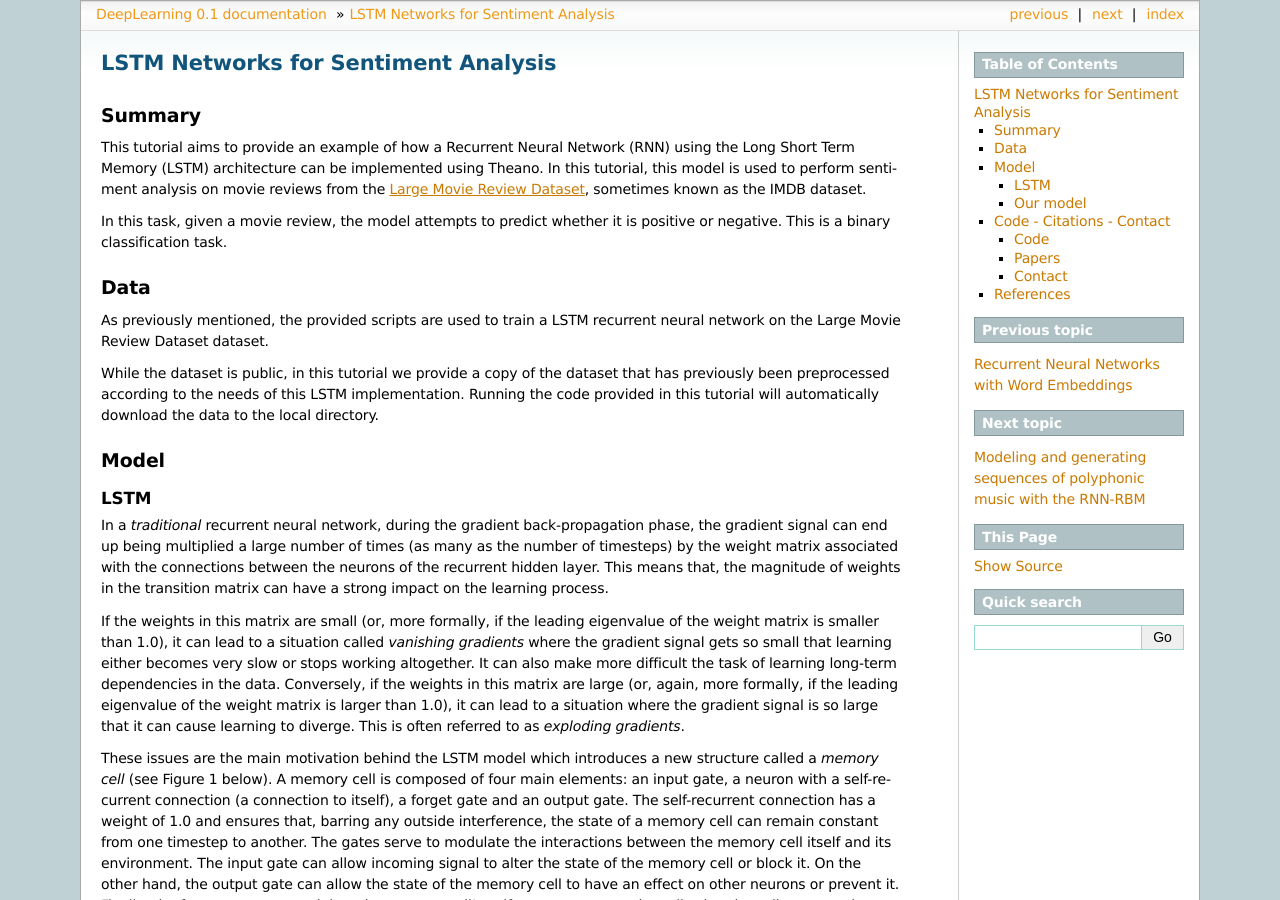
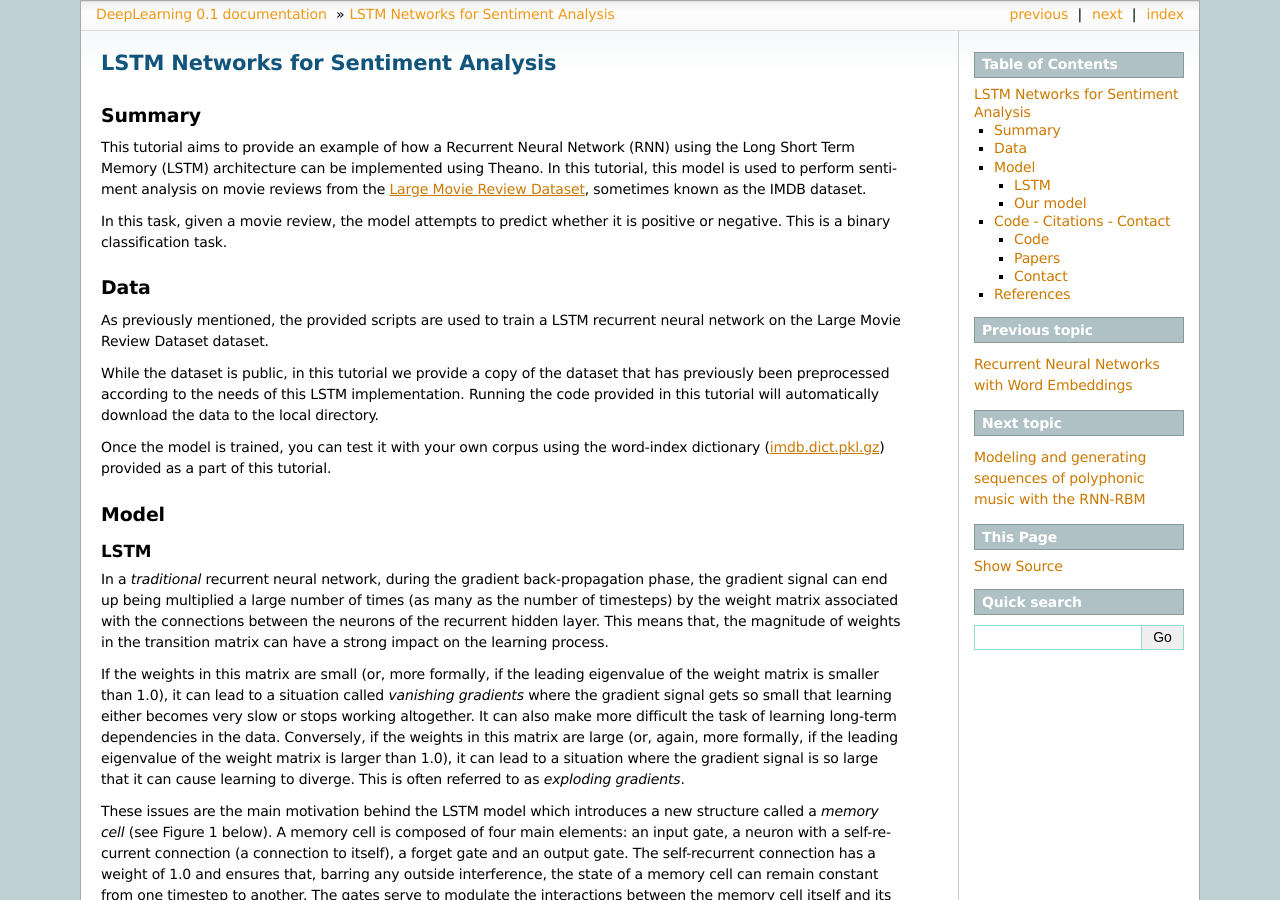
Before and after one commit to lisa-lab/DeepLearningTutorials, a Sphinx documentation site: the page built from doc/lstm.txt, in a window 1280 px wide and 900 px high. Built offline with Sphinx 7.4.7, drawn with Linux system fonts in a browser that asks for light colours; formulas are drawn with MathJax 3; pages that are not in the unit, such as notebooks, are missing from menus; some of the changed text lies outside the part shown.

Commit message:
moved the dictionary description to dataset

```diff
--- a/doc/lstm.txt
+++ b/doc/lstm.txt
@@ -26,6 +26,11 @@ While the dataset is public, in this tutorial we provide a copy of the dataset
 that has previously been preprocessed according to the needs of this LSTM
 implementation. Running the code provided in this tutorial will automatically
 download the data to the local directory.
+
+Once the model is trained, you can test it with your own corpus using the
+word-index dictionary
+(`imdb.dict.pkl.gz <http://www.iro.umontreal.ca/~lisa/deep/data/imdb.dict.pkl.gz>`_)
+provided as a part of this tutorial.
 
 Model
 +++++
```
Also changed, not shown: other parts of doc/lstm.txt (+0 -2 lines).
